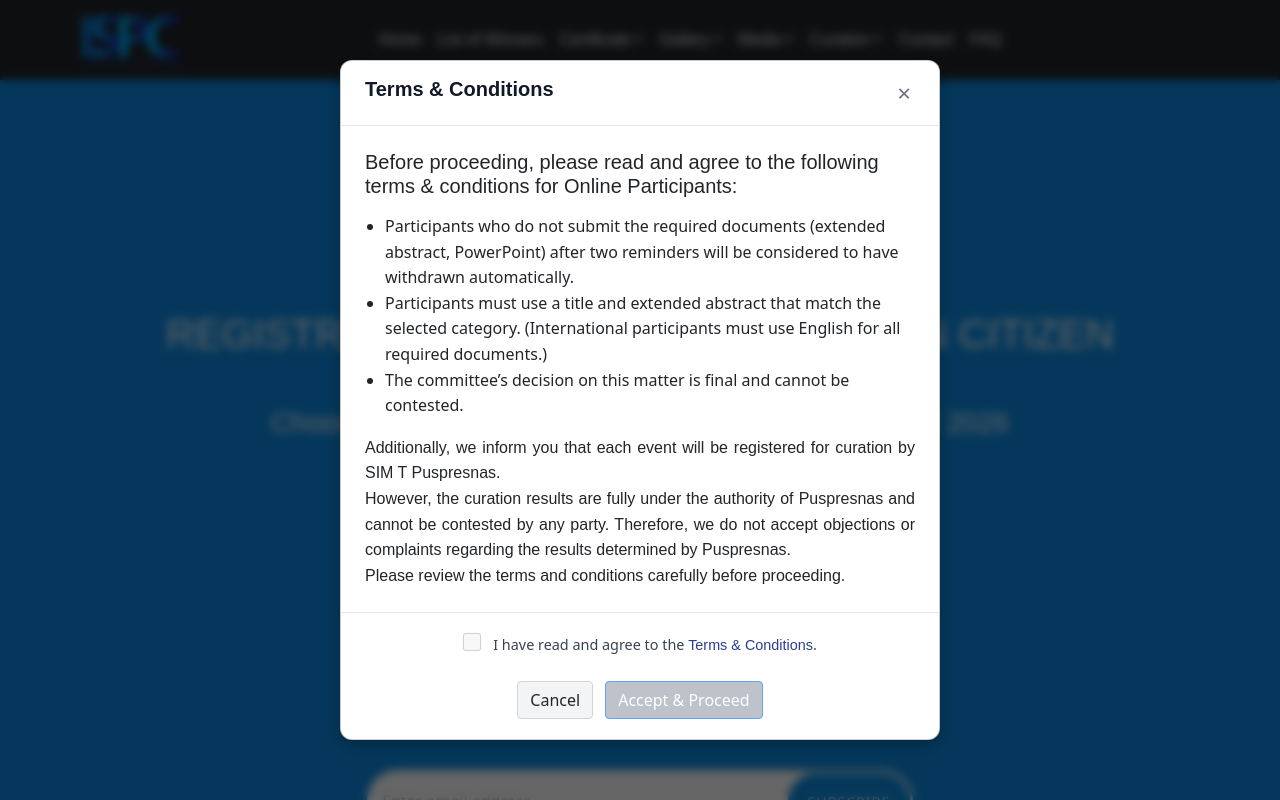
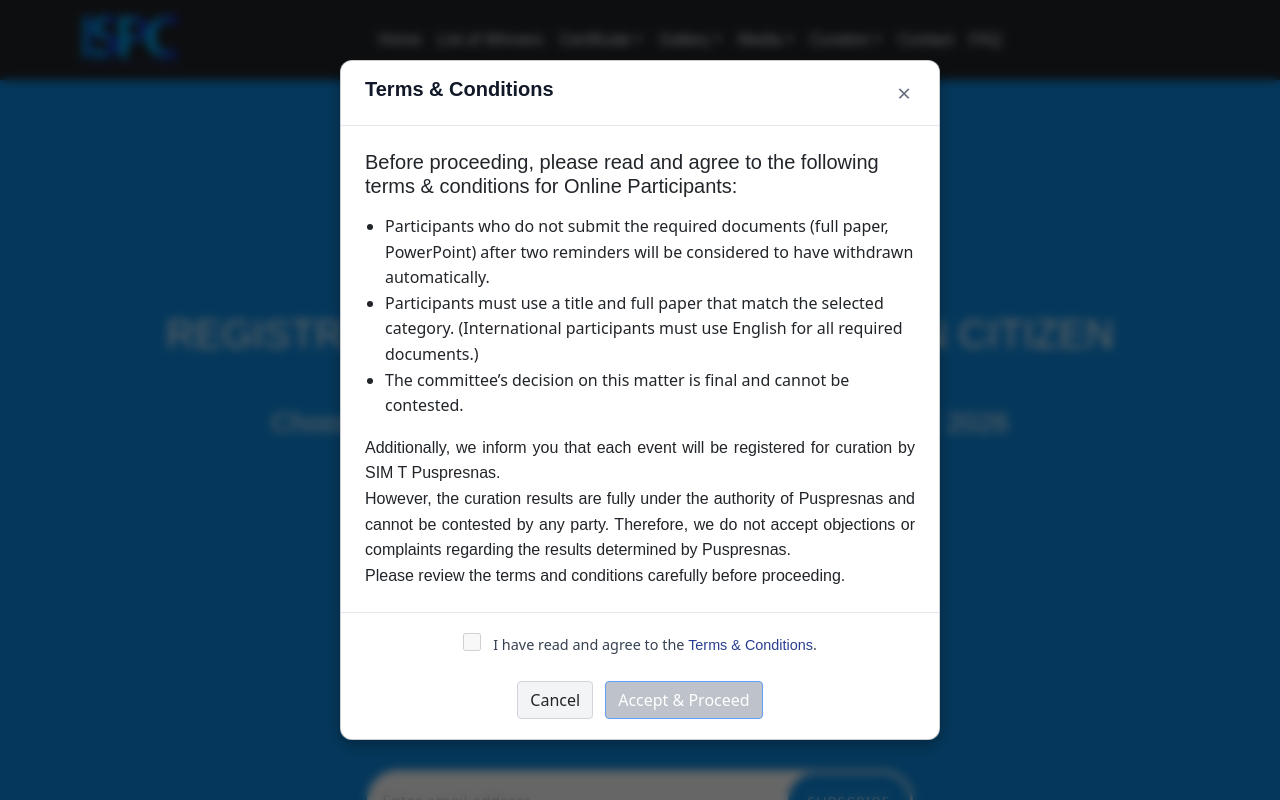
Before and after one commit to iysaofficial/ISPCofficial, a React (Vite) app: page /homeindo in a window 1280 px wide. Both pictures are taken after a click on the link "Online Competition". Shown: the top 800 px of the page. Built offline with nearby package versions, Linux system fonts and the light colour scheme; grey boxes are pictures that could not be loaded.

Commit message:
fix extended abstract

```diff
--- a/src/pages/data/terms.jsx
+++ b/src/pages/data/terms.jsx
@@ -6,12 +6,11 @@ export const indonesiaOnlineTerms = (
     </h5>
     <ul>
       <li>
-        Participants who do not submit the required documents (extended
-        abstract, PowerPoint) after two reminders will be considered to have
+        Participants who do not submit the required documents (full paper, PowerPoint) after two reminders will be considered to have
         withdrawn automatically.
       </li>
       <li>
-        Participants must use a title and extended abstract that match the
+        Participants must use a title and full paper that match the
         selected category. (International participants must use English for all
         required documents.)
       </li>
@@ -40,18 +39,17 @@ export const indonesiaOfflineTerms = (
     </h5>
     <ul>
       <li>
-        Participants who do not submit the required documents (extended
-        abstract, poster) after two reminders will be considered to have
+        Participants who do not submit the required documents (full paper, poster) after two reminders will be considered to have
         withdrawn automatically.
       </li>
       <li>
-        Participants must use a title and extended abstract that match the
+        Participants must use a title and full paper that match the
         selected category. (International participants must use English for all
         requirements.)
       </li>
       <li>
         Participants are required to create a poster in A0 size, bring their
-        product, and also provide a paper/extended abstract (in hard copy)
+        product, and also provide a paper/full paper (in hard copy)
         during the judging session.
       </li>
       <li>
@@ -90,12 +88,12 @@ export const internationalOnlineTerms = (
   <>
     <h3 className="text-2xl">Online Participants:</h3>
     <li>
-      Participants who do not submit the required documents (extended abstract,
+      Participants who do not submit the required documents (full paper,
       PowerPoint) after two reminders will be considered to have resigned
       automatically.
     </li>
     <li>
-      Participants must use the title and extended abstract in accordance with
+      Participants must use the title and full paper in accordance with
       the category they are participating in. (International participants must
       use English for all required documents)
     </li>
@@ -110,7 +108,7 @@ export const internationalOfflineTerms = (
   <>
     <h3 className="text-2xl">Offline Participants:</h3>
     <li>
-      Participants who do not submit the required files (extended abstract,
+      Participants who do not submit the required files (full paper,
       poster) after two reminders will be considered automatically resigned.
     </li>
     <li>
@@ -120,7 +118,7 @@ export const internationalOfflineTerms = (
     </li>
     <li>
       Participants are required to make an A0-sized poster, bring the product
-      and also the paper/extended abstract (in hard copy) during the judging
+      and also the paper/full paper (in hard copy) during the judging
       session.
     </li>
     <li>
```
